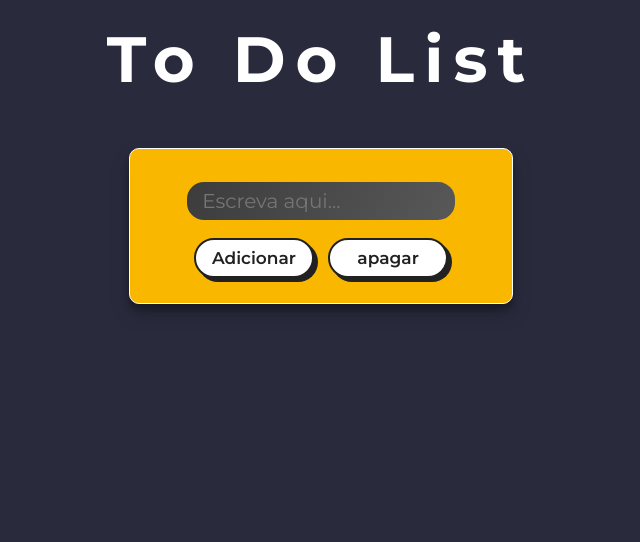
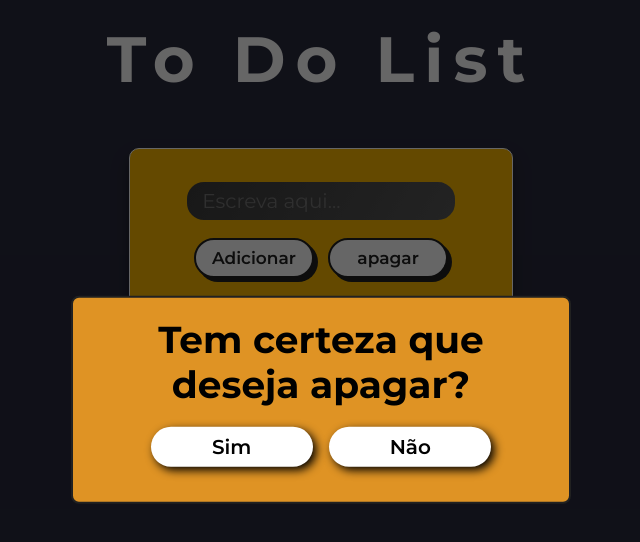
Before and after one commit to nico-cbr/ToDo-list, a plain HTML site: page index.html in a window 1280 px wide. Both pictures are taken after a click on the button "apagar". Shown: the whole page, without its empty margins (319-959 px from the left). Drawn offline with Linux system fonts and the light colour scheme.

Commit message:
Atualizando função MODAL

```diff
--- a/index.html
+++ b/index.html
@@ -17,6 +17,15 @@
                 <input name="todo" type="text" id="todo" placeholder="Escreva aqui...">
                 <input type="submit" value="Adicionar" id="submit">
                 <input type="button" value="apagar" id="apagar">
+                <div id="fade" class="hide"></div>
+                <div id="modal" class="hide">
+                    <div class="modal-header">
+                        <h2>Tem certeza que deseja apagar?</h2>
+                        <div class="botoes">
+                        <input type="button" value="Sim" id="apagar-modal">
+                        <input type="button" value="Não" id="voltar-modal">
+                    </div>
+                    </div>
             </form>
         </div>
         <ul id="todos"> </ul>
--- a/script.js
+++ b/script.js
@@ -35,5 +35,21 @@ const apagarTodos = ()=>{
     localStorage.clear();
     location.reload();
 }
+// Usando a função toogle que acrescenta a classe hiden caso ela esteja seleciona ou não
 
-deleteB.addEventListener('click', apagarTodos);
+
+const closeModalButton = document.querySelector('#apagar-modal');
+const modal = document.querySelector('#modal');
+const fade = document.querySelector('#fade');
+const voltar = document.querySelector('#voltar-modal')
+
+const toogleModal = ()=>{
+    modal.classList.toggle('hide');
+    fade.classList.toggle('hide');
+}
+
+[deleteB, closeModalButton, fade, voltar].forEach((el)=>{
+    el.addEventListener('click', ()=> toogleModal());
+})
+
+closeModalButton.addEventListener('click', apagarTodos);
--- a/style.css
+++ b/style.css
@@ -29,7 +29,7 @@ body{
 
 .form{
     background-color: var(--color-signal);
-    width: 60%;
+    width: 70%;
     padding: 20px;
     margin: 30px auto;
     box-shadow: rgba(0, 0, 0, 0.19) 0px 10px 20px, rgba(0, 0, 0, 0.23) 0px 6px 6px;
@@ -44,12 +44,17 @@ body{
 
 ul{
     margin: 0 auto;
+    margin-top: 15px;
     color: var(--color-dark);
+    display: flex;
+    flex-direction: column;
+    align-items: center;
 }
 
 li:hover{
     font-size: 50px;
     margin:10px;
+    max-width: 100%;
 }
 
 
@@ -61,6 +66,7 @@ li{
     transition: 300ms;
     background-color: var(--color-signal);
     box-shadow: rgba(255, 255, 255, 0.16) 0px 1px 4px;
+    max-width: 50%;
 }
 
 #todo{
@@ -94,6 +100,11 @@ li{
     margin: 5px;
 }
 
+#apagar:hover, #submit:hover{
+    border-radius: 15px;
+    box-shadow: 6px 6px 2.5px var(--color-dark);
+}
+
 #apagar:active, #submit:active{
     box-shadow: 0px 0px var(--color-dark);
     transform: translate(3px, 3px);
@@ -110,3 +121,104 @@ li{
         width: 30%;
     }
 }
+
+/* MODAL */
+
+
+#fade, #modal{
+    transition: .5s;
+    opacity: 1;
+}
+
+#fade{
+    position: fixed;
+    top: 0;
+    left: 0;
+    width: 100%;
+    height: 100%;
+    background-color: rgba(0, 0, 0, 0.6);
+    z-index: 5;
+}
+
+
+#modal{
+    position: fixed;
+    left: 50%;
+    top: 50%;
+    z-index: 10;
+    background-color: var(--color--yell);
+    border: 2px solid var(--color-dark);
+    transform: translate(-50%, -50%);
+    width: 500px;
+    max-width: 90%;
+    padding: 1.2rem;
+    border-radius: 0.5rem;
+    font-size: 25px;
+}
+
+.modal-header{
+    display: flex;
+    justify-content: space-between;
+    align-items: center;
+    margin-bottom: .5rem;
+    padding-bottom: .5rem;
+    display: flex;
+    flex-direction: column;
+    align-items: center;
+    justify-content: center;
+}
+
+.botoes{
+    display: block;
+}
+
+#apagar-modal {
+    background-color: #fff;
+    box-shadow: 3.5px 3.5px 10px #000;
+    border-radius: 1.281rem;
+    width: 162px;
+    height: 40px;
+    border: none;/*tirando a borda do botão*/
+    font-size: 25px;
+    color: #ffffff;
+    cursor: pointer;
+    transition: .5s;
+    color: #000;
+    font-size: 20px;
+    margin-top: 20px;
+    margin-right: 10px;
+    font-weight: 600;
+}
+
+#apagar-modal:hover{
+    box-shadow: 7px 7px 3.5px #000;
+    background-color: #f2f2f2;
+}
+
+#voltar-modal {
+    background-color: #fff;
+    box-shadow: 3.5px 3.5px 10px #000;
+    border-radius: 1.281rem;
+    width: 162px;
+    height: 40px;
+    border: none;/*tirando a borda do botão*/
+    font-size: 25px;
+    color: #ffffff;
+    cursor: pointer;
+    transition: .5s;
+    color: #000;
+    font-size: 20px;
+    margin-top: 20px;
+    font-weight: 600;
+}
+
+#voltar-modal:hover{
+    box-shadow: 7px 7px 3.5px #000;
+    background-color: #f2f2f2;
+}
+
+#modal.hide,
+#fade.hide{
+    opacity: 0;
+    pointer-events: none;
+}
```
